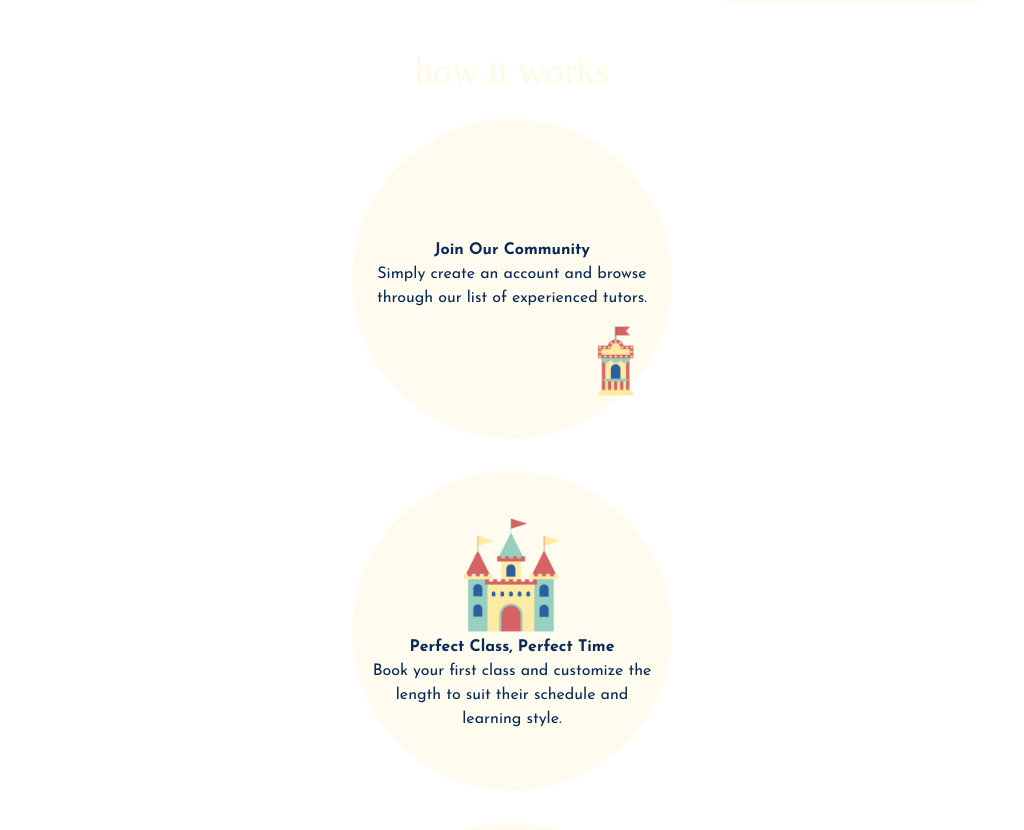
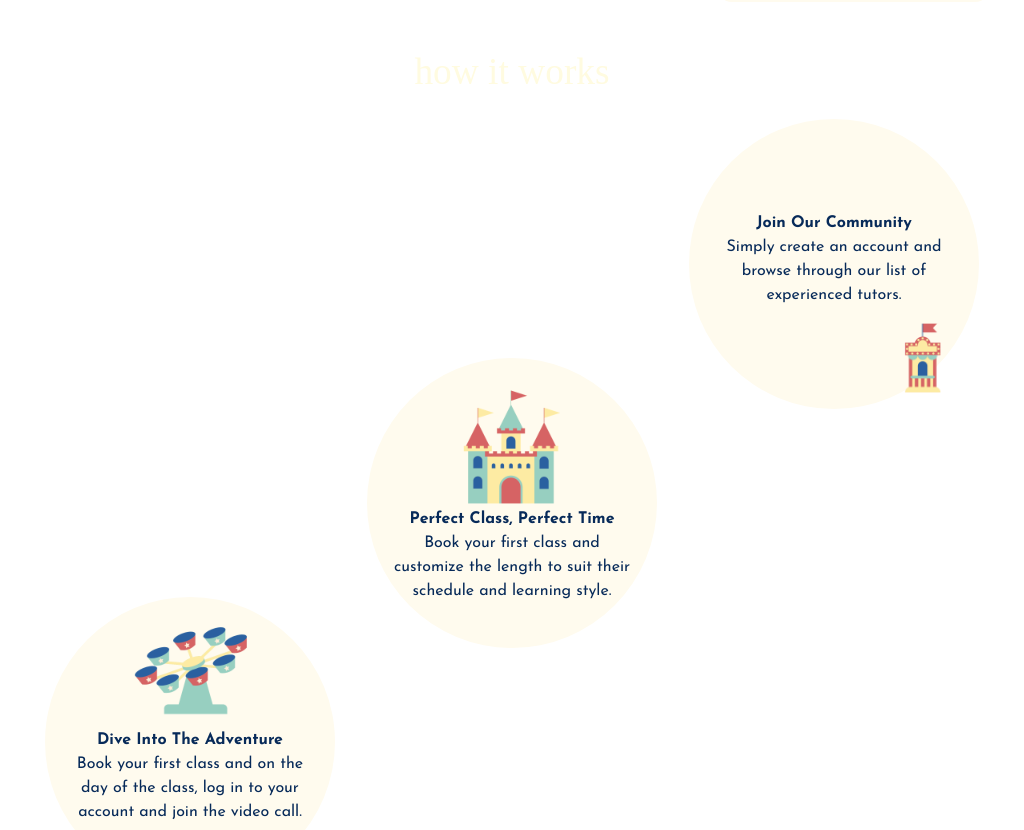
Before and after one commit to doganeraylin/online-tutors-frontend, a Next.js app: page / in a window 1024 px wide. Shown: the part 1310-2140 px from the top of the page. Built offline with nearby package versions, Linux system fonts and the light colour scheme; a web font is replaced by a local one.

Commit message:
added media queries

```diff
--- a/components/HowItWorks/HowItWorks.module.css
+++ b/components/HowItWorks/HowItWorks.module.css
@@ -59,11 +59,29 @@
     align-self: flex-start;
 }
 
+@media (min-width: 992px) and (max-width: 1199px) {
+    .howItWorksContainer {
+        height: 800px;
+        margin: 0 auto;
+        flex-direction: row-reverse;
+    }
+    .singleStep {
+        width: 290px;
+        height: 290px;
+    }
+    .stepOne {
+        align-self: flex-start;
+    }
+    .stepThree {
+        align-self: flex-end;
+    }
+}
+
+
 
 @media (min-width: 1200px) {
     .howItWorksContainer {
-        height: 800px ;
-        border: 1px solid magenta;
+        height: 800px;
         margin: 0 auto;
         flex-direction: row-reverse;
     }
```
